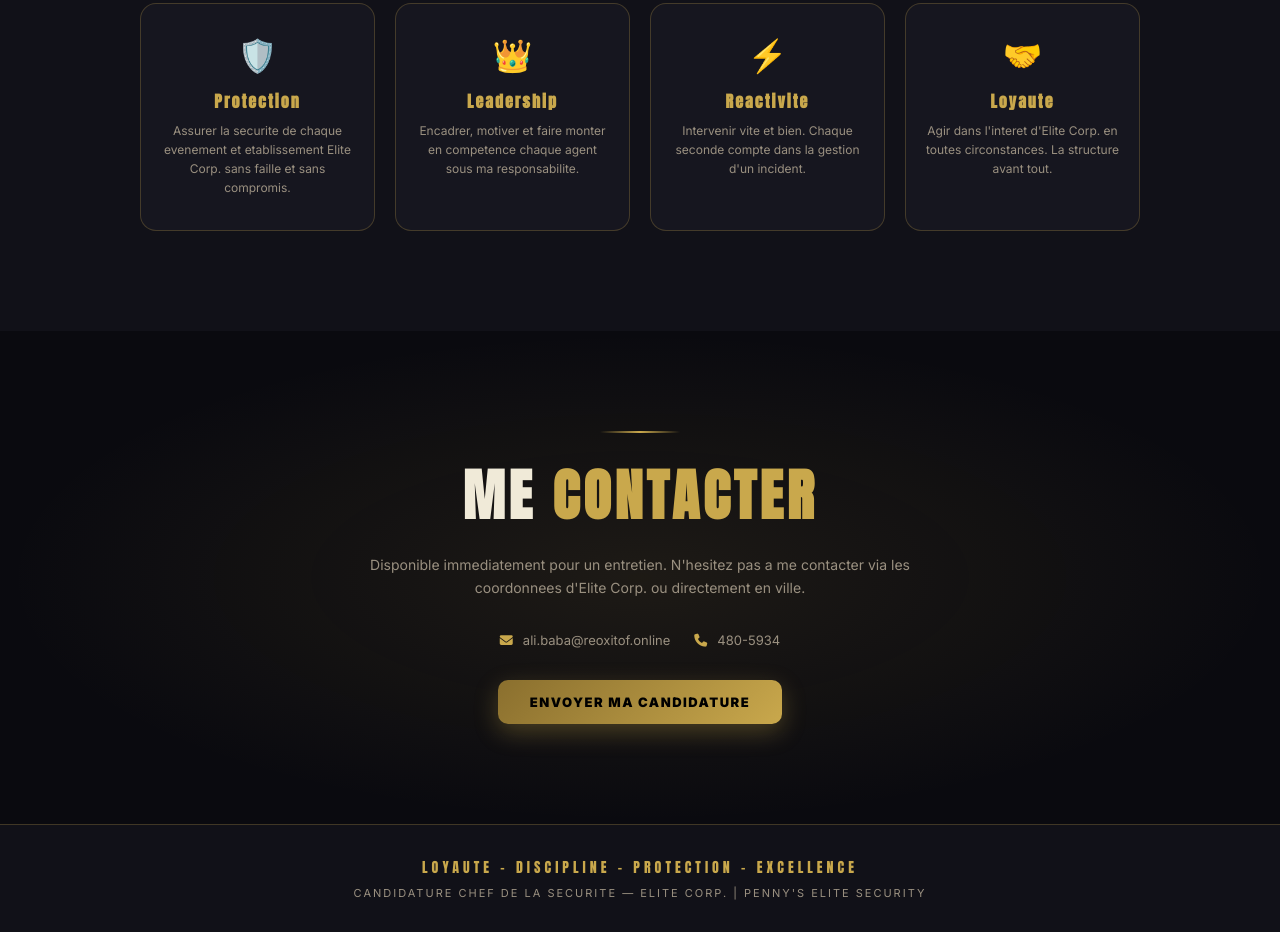
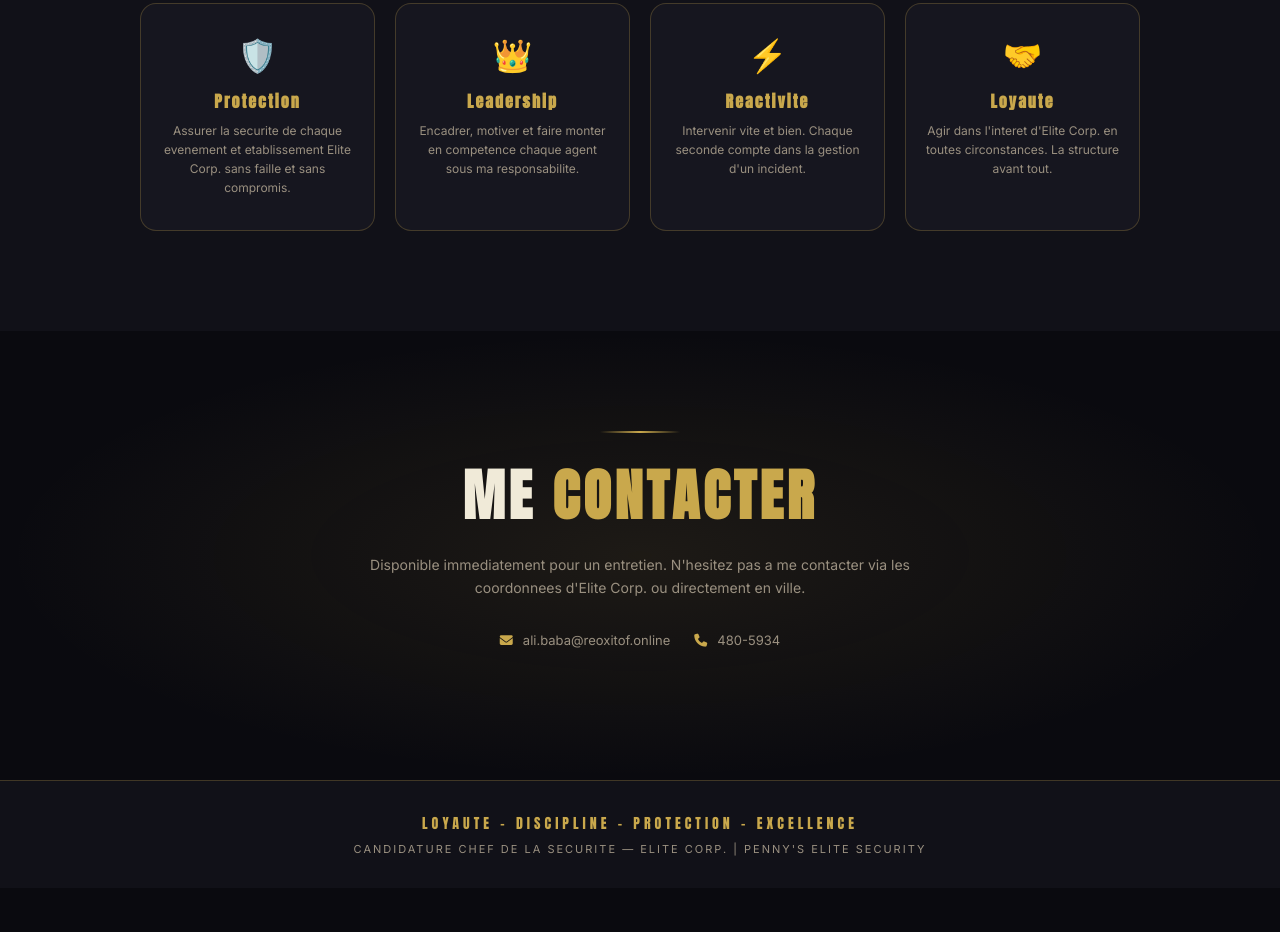
Before and after one commit to Reoxitof/elite-corp, a website: page index.html in a window 1280 px wide. Shown: the part 5211-6143 px from the top of the page. After the commit the page ends 6099 px from the top, so only its background shows below. Drawn offline with Linux system fonts and the light colour scheme.

Commit message:
Retire bouton Envoyer ma candidature

```diff
--- a/index.html
+++ b/index.html
@@ -309,7 +309,7 @@
       <div class="contact-item"><i class="fas fa-envelope"></i><span>ali.baba@reoxitof.online</span></div>
       <div class="contact-item"><i class="fas fa-phone"></i><span>480-5934</span></div>
     </div>
-    <a href="mailto:ali.baba@reoxitof.online" class="btn-gold">Envoyer ma candidature</a>
+
   </div>
 </section>
 
```
